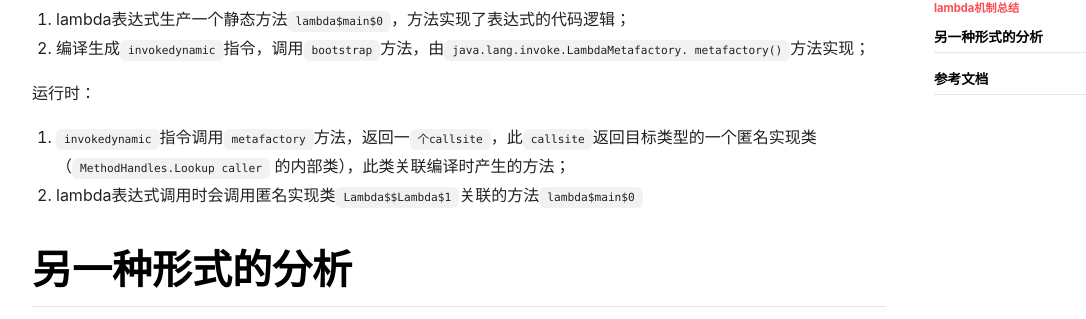
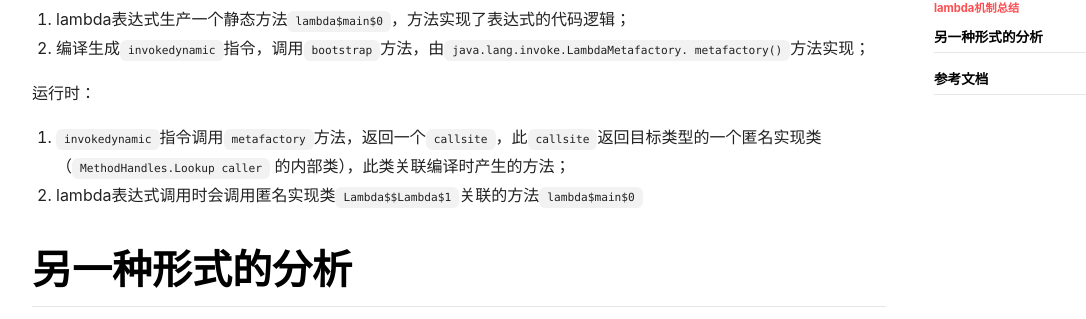
Before and after one commit to sureally/sureally.github.io, a Jekyll site: the page built from _posts/2019-10-06-Java-Lambda的实现原理.markdown, in a window 1280 px wide and 900 px high, scrolled down 7017 px. Shown: the part 133-452 px from the top of the window, without its empty margins (71-1157 px from the left). Built offline with Jekyll 4.4.1, drawn with Linux system fonts in a browser that asks for light colours; nearby versions of some CDN libraries; formulas are drawn with MathJax 3.

Commit message:
Blog 更新。

```diff
--- a/_posts/2019-10-06-Java-Lambda的实现原理.markdown
+++ b/_posts/2019-10-06-Java-Lambda的实现原理.markdown
@@ -406,7 +406,7 @@ CONSTANT_MethodHandle_info {
 
 运行时：
 
-3. `invokedynamic`指令调用`metafactory`方法，返回一`个callsite`，此`callsite`返回目标类型的一个匿名实现类（`MethodHandles.Lookup caller` 的内部类），此类关联编译时产生的方法；
+3. `invokedynamic`指令调用`metafactory`方法，返回一个`callsite`，此`callsite`返回目标类型的一个匿名实现类（`MethodHandles.Lookup caller` 的内部类），此类关联编译时产生的方法；
 4. lambda表达式调用时会调用匿名实现类`Lambda$$Lambda$1`关联的方法`lambda$main$0`
 
 
```
